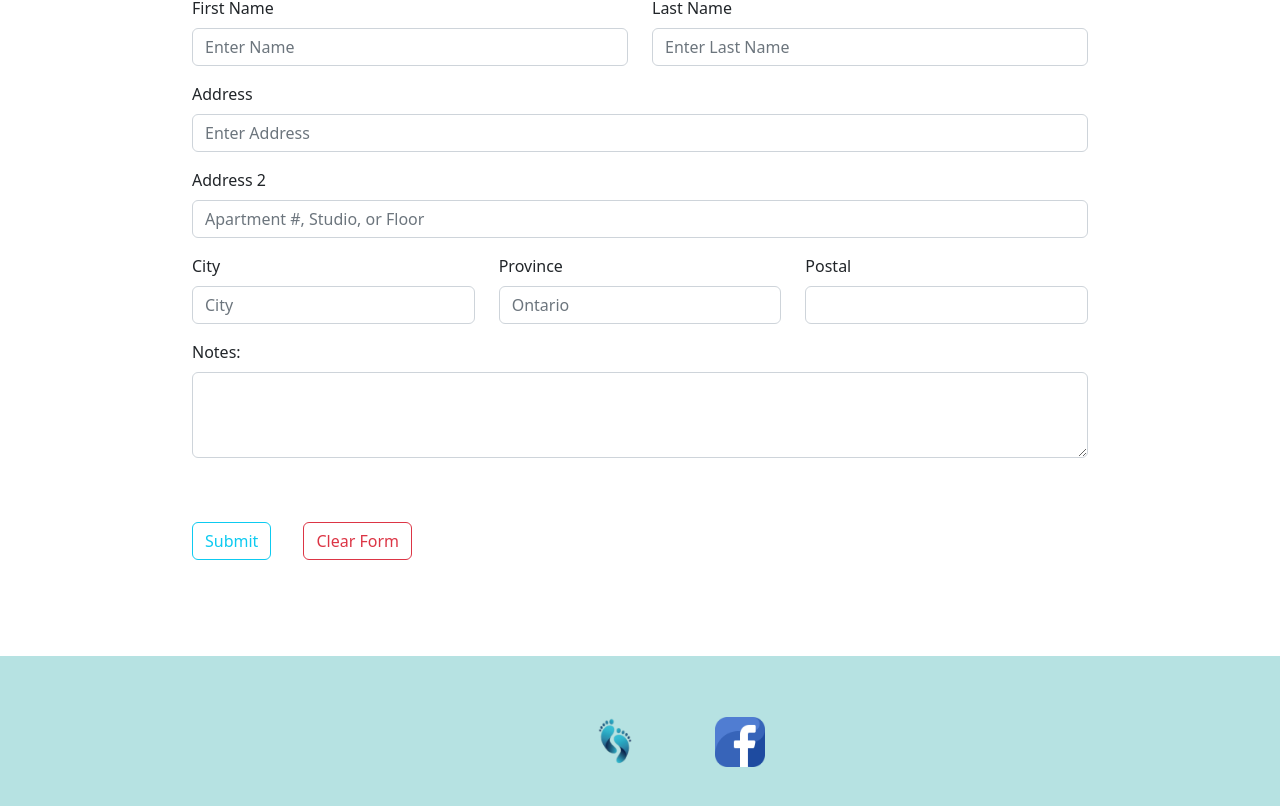
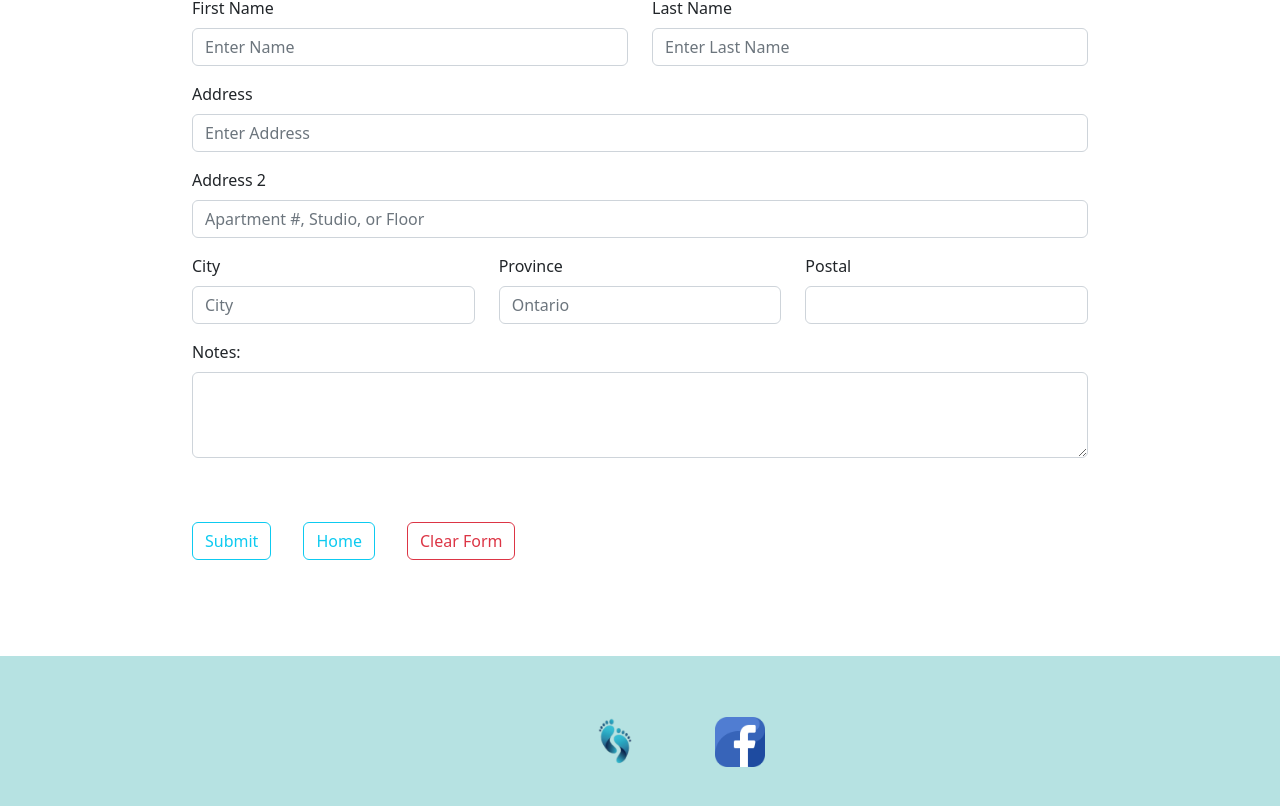
Before and after one commit to ShawnDietrich/norfolk-foot-care, a React (Create React App) app: page /Book in a window 1280 px wide. Shown: the part 642-1448 px from the top of the page. Built offline with nearby package versions, Linux system fonts and the light colour scheme.

Commit message:
Added back btn

```diff
--- a/src/Pages/Book.js
+++ b/src/Pages/Book.js
@@ -1,5 +1,6 @@
 import React, { useState } from "react";
 import { Form, Row, Col, FormControl, Button, Alert } from 'react-bootstrap'
+
 
 const Book = () => {
     //setup validate state
@@ -93,7 +94,10 @@ const Book = () => {
                 </Row>
 
                 <Button className="btnForm" variant='outline-info' type='submit'>Submit</Button>
+                <a className='btnForm btn btn-outline-info'  href='/' role='button'>Home</a>
                 <Button className="btnForm" variant="outline-danger" type="reset">Clear Form</Button>
+
+
             </Form>
 
         </div>
```
